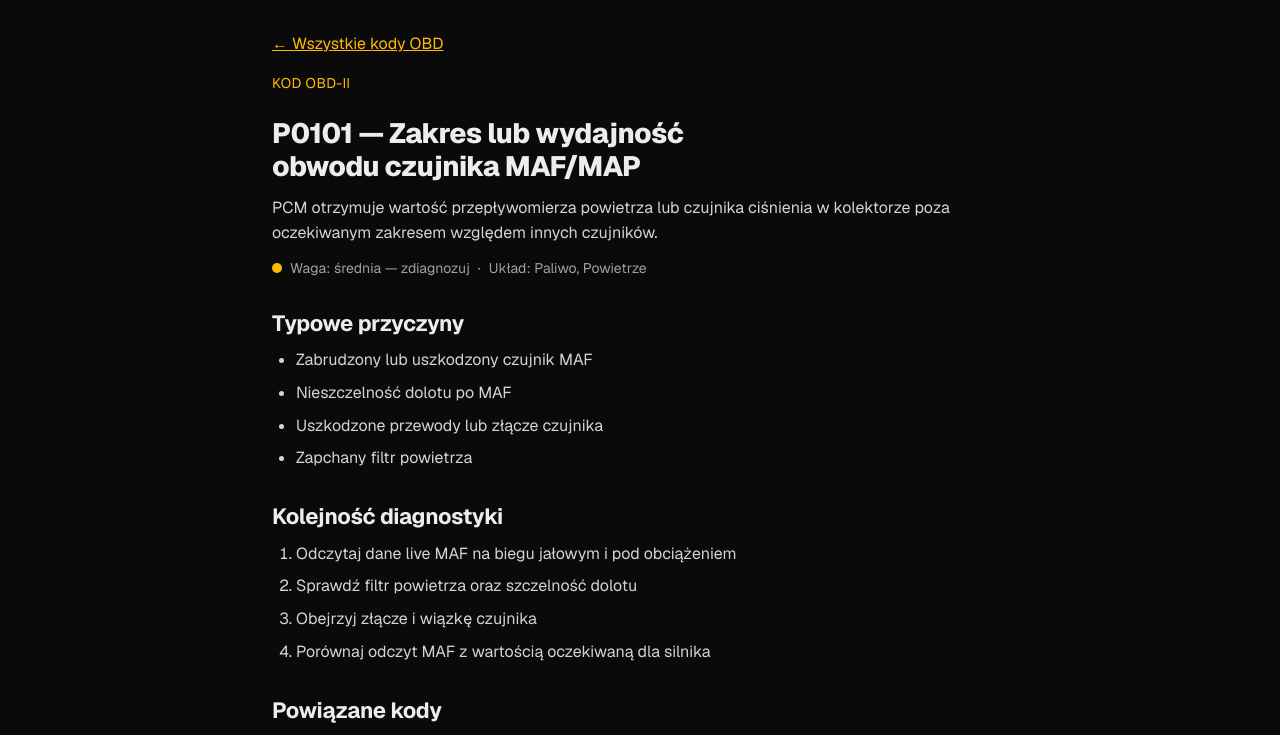
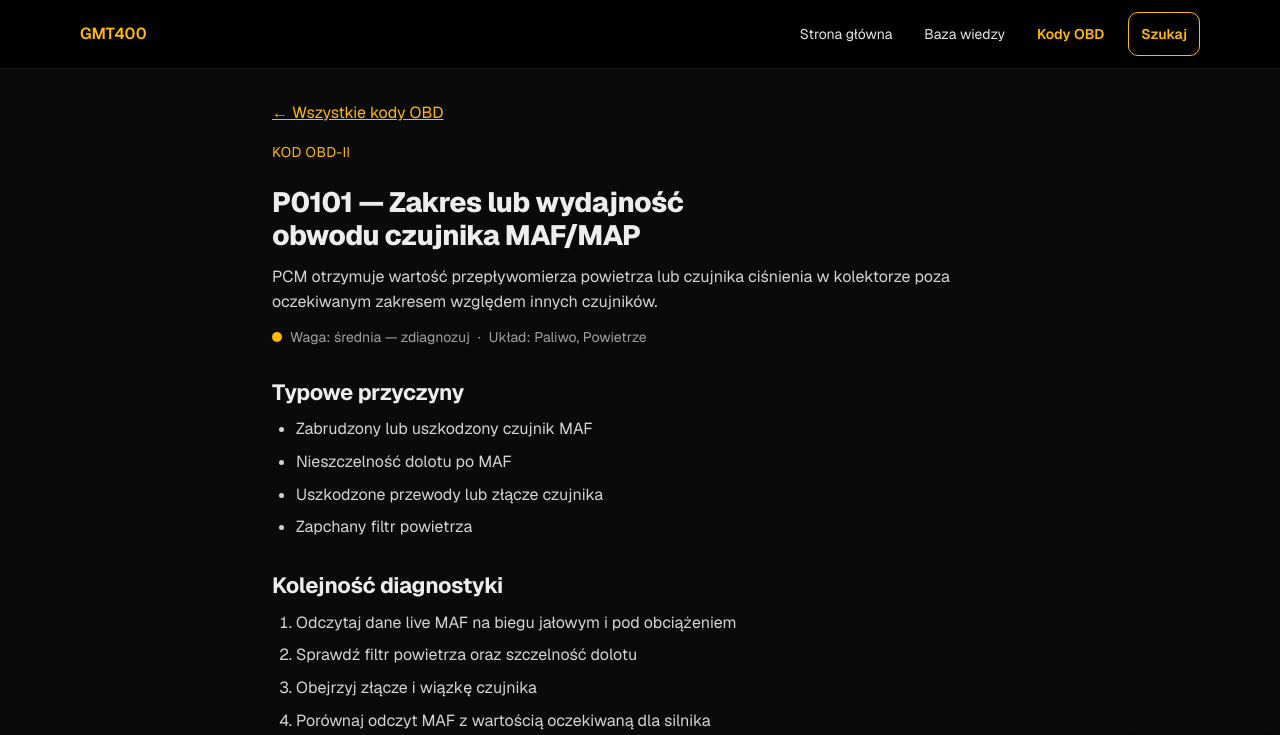
Before and after one commit to tsrc4mm9gg-netizen/gmt400-app, a Next.js app: page /kody-obd/p0101 in a window 1280 px wide. Shown: the top 735 px of the page. Built offline with nearby package versions, Linux system fonts and the light colour scheme.

Commit message:
feat: add accessible global navigation
Add site header with primary links, search button, and active section highlighting. Preview READY.

```diff
--- a/src/app/layout.tsx
+++ b/src/app/layout.tsx
@@ -3,6 +3,7 @@ import { Geist, Geist_Mono } from "next/font/google";
 import "./globals.css";
 import VehicleProfileProvider from "./VehicleProfileProvider";
 import ToolsLauncher from "./ToolsLauncher";
+import SiteHeader from "./site-header";
 
 const geistSans = Geist({
   variable: "--font-geist-sans",
@@ -27,6 +28,7 @@ export default function RootLayout({
   return (
     <html lang="pl">
       <body className={`${geistSans.variable} ${geistMono.variable} antialiased`}>
+        <SiteHeader />
         <VehicleProfileProvider>{children}</VehicleProfileProvider>
         <ToolsLauncher />
       </body>
--- /dev/null
+++ b/src/app/site-header.tsx
@@ -0,0 +1,63 @@
+'use client';
+
+import Link from 'next/link';
+import { usePathname } from 'next/navigation';
+
+const links = [
+  { href: '/', label: 'Strona główna' },
+  { href: '/baza', label: 'Baza wiedzy' },
+  { href: '/kody-obd', label: 'Kody OBD' },
+];
+
+function isActive(pathname: string, href: string) {
+  if (href === '/') return pathname === '/';
+  return pathname === href || pathname.startsWith(`${href}/`);
+}
+
+export default function SiteHeader() {
+  const pathname = usePathname();
+
+  return (
+    <header className="border-b border-white/10 bg-black/95 text-white">
+      <div className="mx-auto flex max-w-6xl flex-wrap items-center justify-between gap-3 px-4 py-3">
+        <Link
+          href="/"
+          className="rounded font-semibold text-amber-400 underline-offset-4 hover:underline focus-visible:outline focus-visible:outline-2 focus-visible:outline-amber-400"
+        >
+          GMT400
+        </Link>
+
+        <nav aria-label="Nawigacja główna">
+          <ul className="flex flex-wrap items-center gap-x-4 gap-y-2 text-sm">
+            {links.map(({ href, label }) => {
+              const active = isActive(pathname, href);
+
+              return (
+                <li key={href}>
+                  <Link
+                    href={href}
+                    aria-current={active ? 'page' : undefined}
+                    className={`rounded px-2 py-1 underline-offset-4 hover:underline focus-visible:outline focus-visible:outline-2 focus-visible:outline-amber-400 ${
+                      active ? 'font-semibold text-amber-400' : 'text-neutral-200'
+                    }`}
+                  >
+                    {label}
+                  </Link>
+                </li>
+              );
+            })}
+            <li>
+              <Link
+                href="/szukaj"
+                aria-current={isActive(pathname, '/szukaj') ? 'page' : undefined}
+                className="inline-flex min-h-11 items-center rounded-md border border-amber-400 px-3 py-2 font-semibold text-amber-400 underline-offset-4 hover:bg-amber-400 hover:text-black focus-visible:outline focus-visible:outline-2 focus-visible:outline-amber-400"
+              >
+                Szukaj
+              </Link>
+            </li>
+          </ul>
+        </nav>
+      </div>
+    </header>
+  );
+}
```
